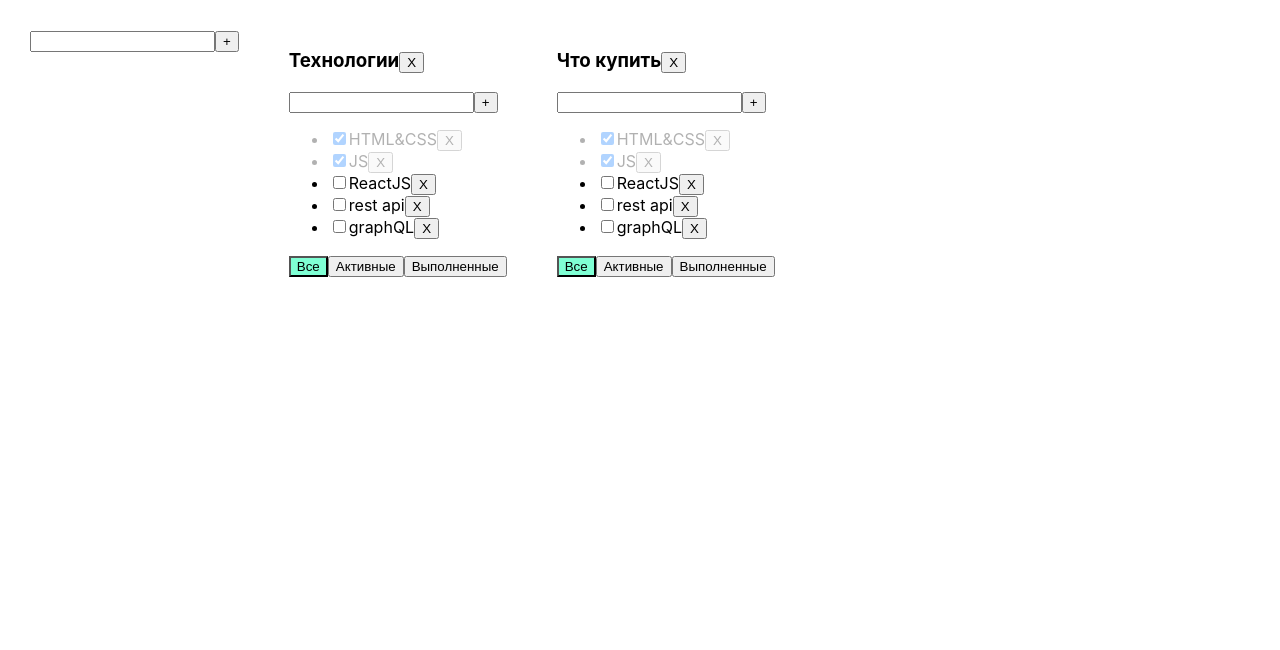
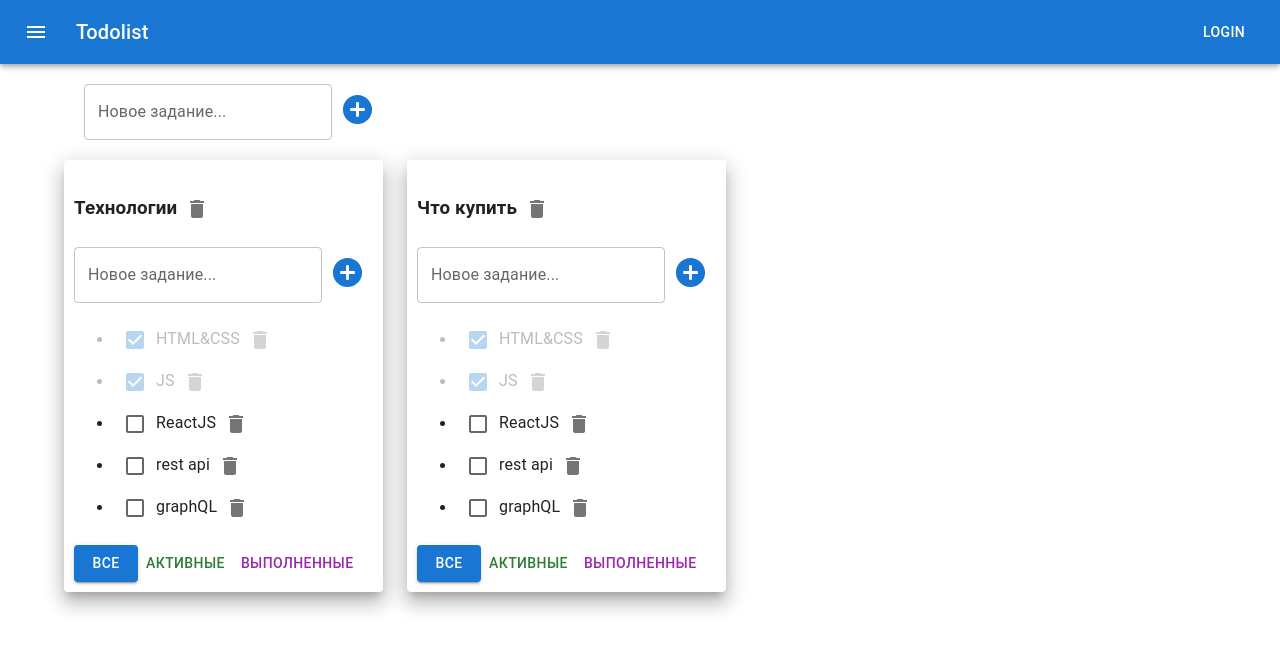
Before and after one commit to MrEvgeniy1989/todolist_myself_1, a React (Create React App) app: page / in a window 1280 px wide. Shown: the top 650 px of the page. Built offline with nearby package versions, Linux system fonts and the light colour scheme.

Commit message:
Вторник 3 неделя

```diff
--- a/src/AddItemForm.tsx
+++ b/src/AddItemForm.tsx
@@ -1,4 +1,7 @@
 import React, {ChangeEvent, KeyboardEvent, useState} from 'react';
+import IconButton from '@mui/material/IconButton';
+import AddCircle from '@mui/icons-material/AddCircle';
+import TextField from '@mui/material/TextField';
 
 type AddItemFormPropsType = {
     callback: (newTitle: string) => void
@@ -27,12 +30,18 @@ export const AddItemForm = (props: AddItemFormPropsType) => {
 
     return (
         <div>
-            <input className={error ? 'error' : ''}
-                   value={newTitle}
-                   onChange={onChangeInputHandler}
-                   onKeyDown={onKeyDownInputHandler}/>
-            <button onClick={addTaskHandler}>+</button>
-            {error && <div className={'error-message'}>{error}</div>}
+            <TextField
+                value={newTitle}
+                onChange={onChangeInputHandler}
+                onKeyDown={onKeyDownInputHandler}
+                variant={'outlined'}
+                error={!!error}
+                label={'Новое задание...'}
+                helperText={error}
+            />
+            <IconButton onClick={addTaskHandler}>
+                <AddCircle fontSize={'large'} color={'primary'}/>
+            </IconButton>
         </div>
     )
 }
--- a/src/App.css
+++ b/src/App.css
@@ -1,23 +1,23 @@
-.App {
-  padding: 30px;
-  display: flex;
-}
+/*.App {*/
+/*  padding: 30px;*/
+/*  display: flex;*/
+/*}*/
 
-.App > div {
-  margin-right: 50px;
-}
+/*.App > div {*/
+/*  margin-right: 50px;*/
+/*}*/
 
-.error {
-  border: red 1px solid;
-}
+/*.error {*/
+/*  border: red 1px solid;*/
+/*}*/
 
-.error-message {
-  color: red;
-}
+/*.error-message {*/
+/*  color: red;*/
+/*}*/
 
-.active-filter {
-  background-color: aquamarine;
-}
+/*.active-filter {*/
+/*  background-color: aquamarine;*/
+/*}*/
 
 .is-done {
   opacity: 0.3;
--- a/src/App.tsx
+++ b/src/App.tsx
@@ -3,6 +3,17 @@ import './App.css';
 import {Todolist} from './Todolist';
 import {v1} from 'uuid';
 import {AddItemForm} from './AddItemForm';
+import {Helmet} from 'react-helmet';
+import CssBaseline from '@mui/material/CssBaseline';
+import AppBar from '@mui/material/AppBar';
+import Toolbar from '@mui/material/Toolbar';
+import IconButton from '@mui/material/IconButton';
+import Typography from '@mui/material/Typography';
+import Menu from '@mui/icons-material/Menu';
+import Button from '@mui/material/Button';
+import Container from '@mui/material/Container';
+import Grid from '@mui/material/Grid';
+import {Paper} from '@mui/material';
 
 
 export type TodolistType = {
@@ -92,7 +103,43 @@ function App() {
 
     return (
         <div className="App">
+            <CssBaseline enableColorScheme/>
+            <Helmet>
+                <title>Todolist</title>
+                <meta name="viewport" content="initial-scale=1.0, width=device-width"/>
+            </Helmet>
+
+
+            <AppBar position="static">
+                <Toolbar>
+                    <IconButton
+                        size="large"
+                        edge="start"
+                        color="inherit"
+                        aria-label="menu"
+                        sx={{mr: 2}}
+                    >
+                        <Menu/>
+                    </IconButton>
+
+                    <Typography
+                        variant="h6"
+                        component="div"
+                        sx={{flexGrow: 1}}
+                    >
+                        Todolist
+                    </Typography>
+
+                    <Button color="inherit">Login</Button>
+                </Toolbar>
+            </AppBar>
+
+            <Container maxWidth={'lg'}>
+                <Grid container style={{padding: '20px'}}>
                     <AddItemForm callback={addTodolist}/>
+                </Grid>
+
+                <Grid container spacing={3} columns={{ xs: 4, sm: 8, md: 12 }}>
                     {todolists.map(todolist => {
                         let tasksForTodolist = tasks[todolist.id]
 
@@ -104,6 +151,8 @@ function App() {
                         }
 
                         return (
+                            <Grid item>
+                                <Paper style={{padding: '10px'}} elevation={12}>
                                     <Todolist
                                         key={todolist.id}
                                         id={todolist.id}
@@ -118,8 +167,13 @@ function App() {
                                         changeTaskTitle={changeTaskTitle}
                                         changeTodolistTitle={changeTodolistTitle}
                                     />
+                                </Paper>
+                            </Grid>
                         )
                     })}
+                </Grid>
+            </Container>
+
         </div>
     );
 }
--- a/src/EditableSpan.tsx
+++ b/src/EditableSpan.tsx
@@ -1,4 +1,5 @@
 import React, {ChangeEvent, useState} from 'react';
+import TextField from '@mui/material/TextField';
 
 type EditableSpanPropsType = {
     title: string
@@ -23,7 +24,13 @@ export const EditableSpan = (props: EditableSpanPropsType) => {
 
     return (
         editMode
-            ? <input type="text" value={newTitle} onChange={onChangeNewTitle} onBlur={editModeDeactivated} autoFocus/>
+            ? <TextField
+                variant={'standard'}
+                value={newTitle}
+                onChange={onChangeNewTitle}
+                onBlur={editModeDeactivated}
+                autoFocus
+            />
             : <span onDoubleClick={editModeActivated}>{props.title}</span>
     )
 }
--- a/src/Todolist.tsx
+++ b/src/Todolist.tsx
@@ -2,6 +2,10 @@ import React, {ChangeEvent, FC} from 'react';
 import {FilterType, TaskType} from './App';
 import {AddItemForm} from './AddItemForm';
 import {EditableSpan} from './EditableSpan';
+import Button from '@mui/material/Button';
+import IconButton from '@mui/material/IconButton';
+import Delete from '@mui/icons-material/Delete';
+import Checkbox from '@mui/material/Checkbox';
 
 export type TodolistPropsType = {
     id: string
@@ -25,14 +29,16 @@ export const Todolist: FC<TodolistPropsType> = (props) => {
     const addTask = (newTitle: string) => props.addTask(props.id, newTitle)
 
     const changeTodolistTitle = (newTitle: string) => {
-      props.changeTodolistTitle(props.id, newTitle)
+        props.changeTodolistTitle(props.id, newTitle)
     }
 
     return (
         <div>
             <h3>
                 <EditableSpan title={props.title} callback={changeTodolistTitle}/>
-                <button onClick={removeTodolistHandler}>X</button>
+                <IconButton onClick={removeTodolistHandler} aria-label="delete">
+                    <Delete/>
+                </IconButton>
             </h3>
 
             <AddItemForm callback={addTask}/>
@@ -49,27 +55,41 @@ export const Todolist: FC<TodolistPropsType> = (props) => {
 
                     return (
                         <li key={task.id} className={task.isDone ? 'is-done' : ''}>
-                            <input type="checkbox" checked={task.isDone} onChange={onChangeTaskStatusHandler}/>
-                            <EditableSpan title={task.title} callback={changeTaskTitle}/>
-                            <button onClick={onClickHandler}>X</button>
+                            <Checkbox
+                                checked={task.isDone}
+                                onChange={onChangeTaskStatusHandler}
+                                color={'primary'}
+                            />
+
+                            <EditableSpan
+                                title={task.title}
+                                callback={changeTaskTitle}
+                            />
+
+                            <IconButton onClick={onClickHandler} aria-label="delete">
+                                <Delete/>
+                            </IconButton>
                         </li>
                     )
                 })}
             </ul>
 
             <div>
-                <button
+                <Button
                     onClick={onAllClickHandler}
-                    className={props.filter === 'all' ? 'active-filter' : ''}>Все
-                </button>
-                <button
+                    variant={props.filter === 'all' ? 'contained' : 'text'}
+                    color={'primary'}>Все
+                </Button>
+                <Button
                     onClick={onActiveClickHandler}
-                    className={props.filter === 'active' ? 'active-filter' : ''}>Активные
-                </button>
-                <button
+                    variant={props.filter === 'active' ? 'contained' : 'text'}
+                    color={'success'}>Активные
+                </Button>
+                <Button
                     onClick={onCompletedClickHandler}
-                    className={props.filter === 'completed' ? 'active-filter' : ''}>Выполненные
-                </button>
+                    variant={props.filter === 'completed' ? 'contained' : 'text'}
+                    color={'secondary'}>Выполненные
+                </Button>
             </div>
 
         </div>
```
Also changed, not shown: package.json (+7 -0 lines), 1 other file (tests, documents, lock files or other folders). Lines whose indentation alone changed are shown as unchanged.
